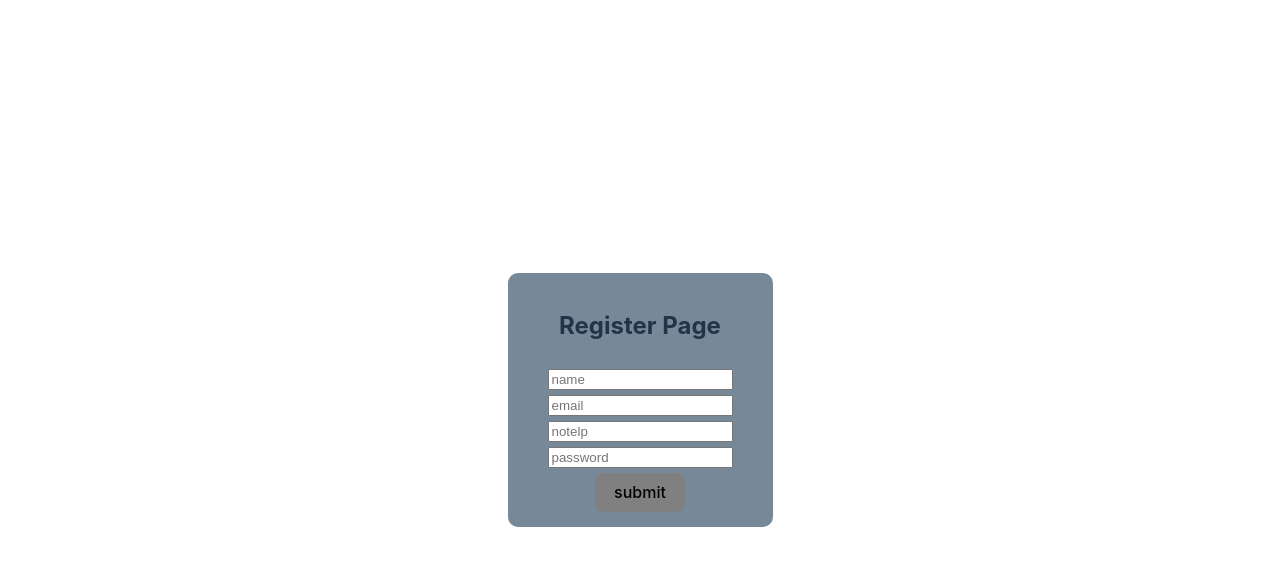
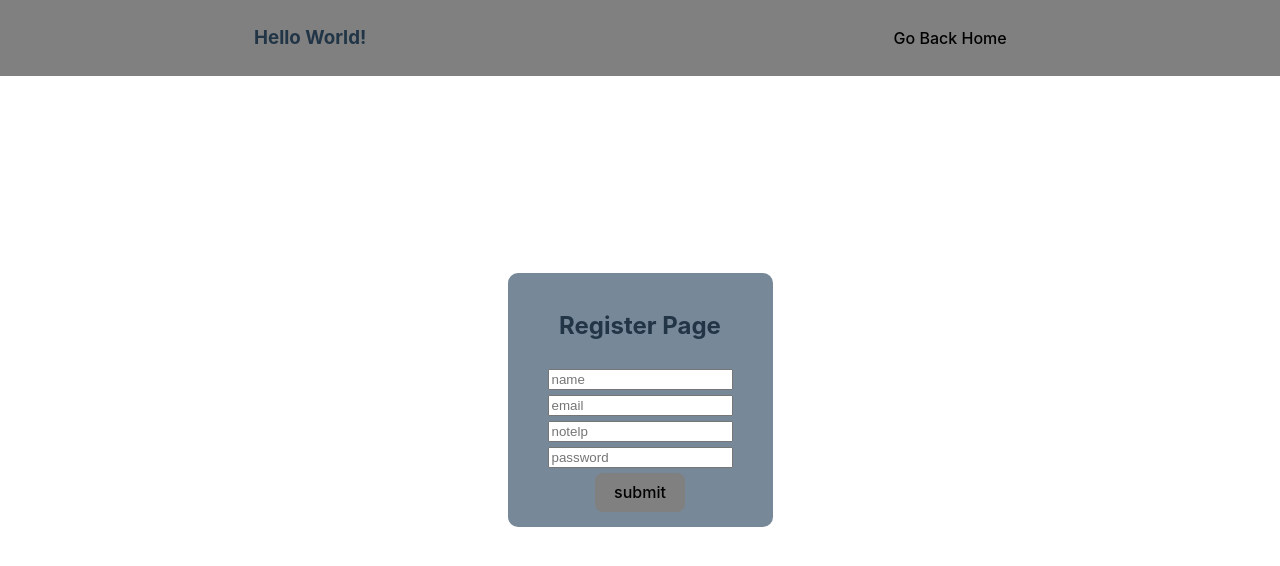
Before and after one commit to Rafi-Sutrisno/cc-frontend, a React (Vite) app: page / in a window 1280 px wide. Both pictures are taken after a click on the button "Go to Register". Shown: the top 566 px of the page. Built offline with nearby package versions, Linux system fonts and the light colour scheme.

Commit message:
feat: add navbar

```diff
--- a/src/assets/Login/Login-test.jsx
+++ b/src/assets/Login/Login-test.jsx
@@ -1,5 +1,6 @@
 import React from "react";
 import { useState } from "react";
+import Navbar from "../../components/navbar/navbar";
 import "./login.css";
 
 const LoginUser = () => {
@@ -60,7 +61,8 @@ const LoginUser = () => {
 
   return (
     <>
-      <form action="" onSubmit={handleSubmit} className="form-register">
+      <Navbar />
+      <form action="" onSubmit={handleSubmit} className="formRegister">
         <h2>Login Page</h2>
         <input type="text" name="email" placeholder="email" />
         <input type="text" name="password" placeholder="password" />
--- a/src/assets/Login/login.css
+++ b/src/assets/Login/login.css
@@ -5,3 +5,14 @@
   border-radius: 15px;
   padding: 5px;
 }
+
+.formRegister {
+  display: flex;
+  flex-direction: column;
+  gap: 5px;
+  justify-content: center;
+  align-items: center;
+  background-color: lightslategray;
+  border-radius: 10px;
+  padding: 15px 40px;
+}
--- a/src/assets/Register/Register.jsx
+++ b/src/assets/Register/Register.jsx
@@ -1,5 +1,6 @@
 import React from "react";
 import "./register.css";
+import Navbar from "../../components/navbar/navbar";
 
 const registerUser = () => {
   function handlefetch(name, email, notelp, pass) {
@@ -57,6 +58,7 @@ const registerUser = () => {
 
   return (
     <>
+      <Navbar />
       <form action="" onSubmit={handleSubmit} className="formRegister">
         <h2>Register Page</h2>
         <input type="text" name="name" placeholder="name" />
--- a/src/assets/get-user-new/getUser.jsx
+++ b/src/assets/get-user-new/getUser.jsx
@@ -1,5 +1,6 @@
 import React from "react";
 import { useState } from "react";
+import Navbar from "../../components/navbar/navbar";
 import "./getUser.css";
 
 const getUser = () => {
@@ -52,6 +53,7 @@ const getUser = () => {
 
   return (
     <>
+      <Navbar />
       <form action="" onSubmit={handleSubmit} className="formRegister">
         <h2>Get List User Page</h2>
         <input type="text" name="token" placeholder="token" />
--- a/src/assets/home/home.jsx
+++ b/src/assets/home/home.jsx
@@ -2,7 +2,7 @@ import React from "react";
 import "./home.css";
 import { useNavigate } from "react-router-dom";
 
-const registerUser = () => {
+const home = () => {
   const navigate = useNavigate();
 
   return (
@@ -25,4 +25,4 @@ const registerUser = () => {
   );
 };
 
-export default registerUser;
+export default home;
--- /dev/null
+++ b/src/components/navbar/navbar.css
@@ -0,0 +1,10 @@
+.navbar {
+  display: flex;
+  justify-content: space-around;
+  background-color: grey;
+  position: fixed;
+  top: 0;
+  left: 0;
+  width: 100%;
+  padding: 5px 0;
+}
--- /dev/null
+++ b/src/components/navbar/navbar.jsx
@@ -0,0 +1,22 @@
+import React from "react";
+import { useNavigate } from "react-router-dom";
+import "./navbar.css";
+
+const navbar = () => {
+  const navigate = useNavigate();
+
+  return (
+    <>
+      <div className="navbar">
+        <h3>Hello World!</h3>
+        <div className="home">
+          <button onClick={() => navigate("/")} className="button">
+            Go Back Home
+          </button>
+        </div>
+      </div>
+    </>
+  );
+};
+
+export default navbar;
```
